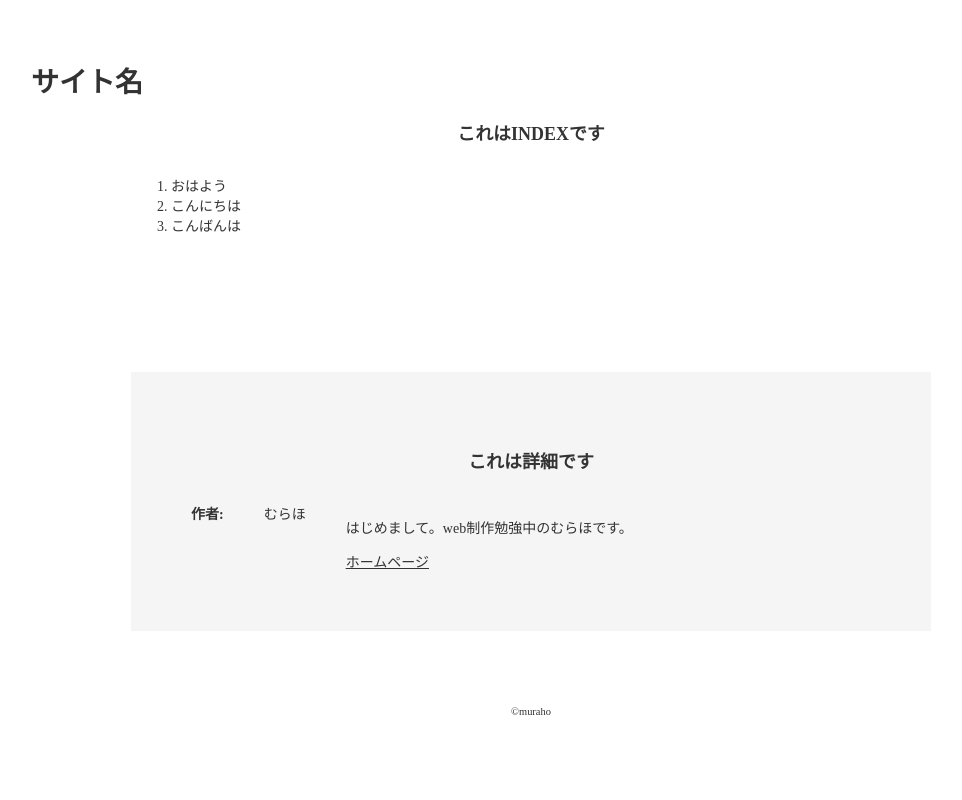
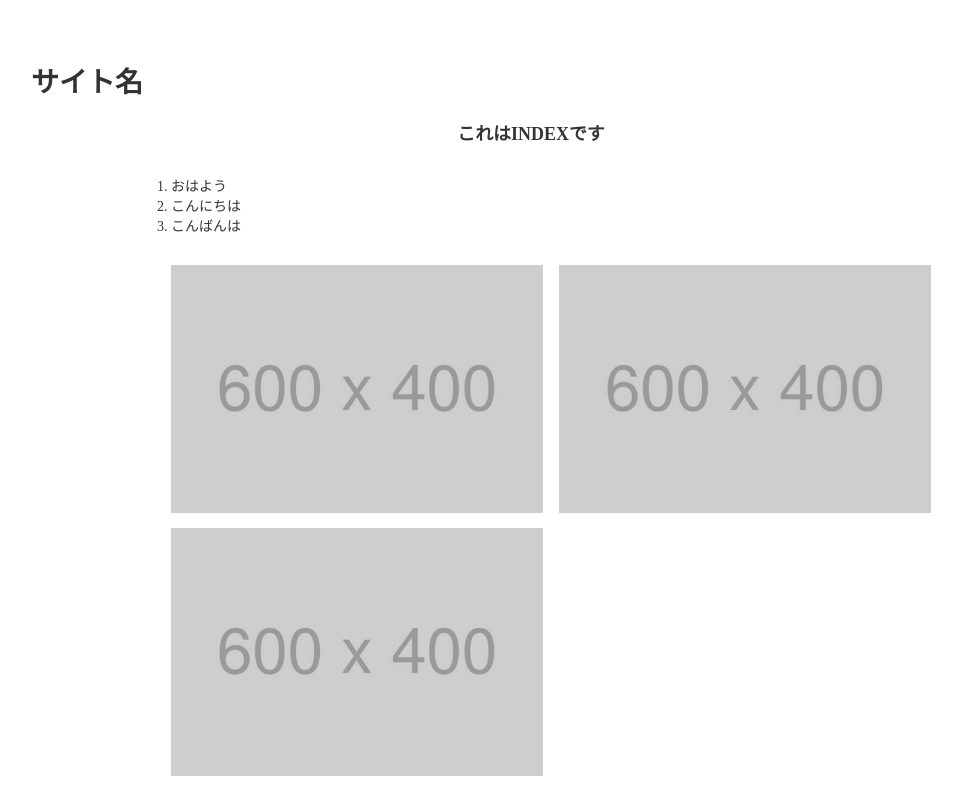
Before and after one commit to cazmura/practice, a plain HTML site: page index.html in a window 1280 px wide. Shown: the top 800 px of the page, without its empty margins (109-1071 px from the left). Drawn offline with Linux system fonts and the light colour scheme.

Commit message:
Update index.html

```diff
--- a/index.html
+++ b/index.html
@@ -173,9 +173,9 @@
                         </div>
                     </section>
                     <ul class="list">
-                        <li><img src="img/phot1.jpg" alt></li>
-                        <li><img src="img/phot2.jpg" alt></li>
-                        <li><img src="img/phot3.jpg" alt></li>
+                        <li><img src="img/photo1.jpg" alt></li>
+                        <li><img src="img/photo2.jpg" alt></li>
+                        <li><img src="img/photo3.jpg" alt></li>
                     </ul>
                     <section class="detail">
                         <h2 class="section-title">これは詳細です</h2>
```
